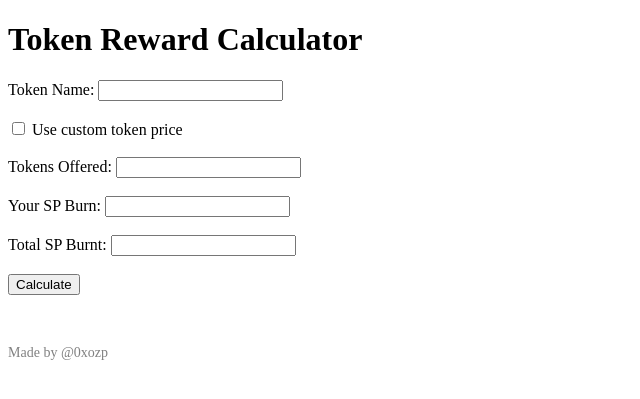
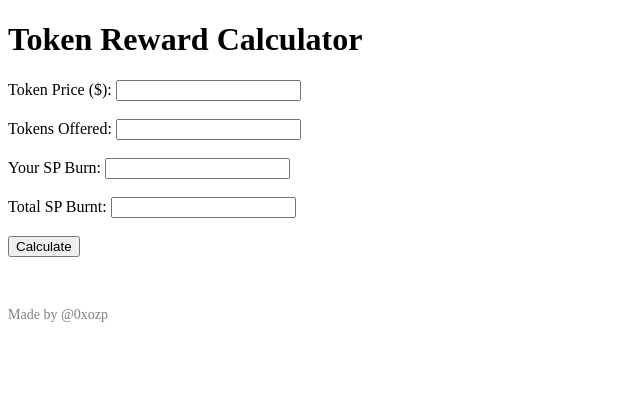
Before and after one commit to ozp3/Mocadrop-Calculator, a Flask app: page / in a window 1280 px wide. Shown: the top 399 px of the page, without its empty margins (0-640 px from the left). Run offline with Flask 3, Linux system fonts and the light colour scheme.

Commit message:
Update index.html

```diff
--- a/templates/index.html
+++ b/templates/index.html
@@ -8,36 +8,14 @@
   <body>
     <h1>Token Reward Calculator</h1>
     <form method="post">
-      <label for="token_name">Token Name:</label>
+      <label for="custom_price">Token Price ($):</label>
       <input
-        type="text"
-        id="token_name"
-        name="token_name"
-        {% if custom_price_checked %} disabled {% endif %}
+        type="number"
+        step="0.0001"
+        id="custom_price"
+        name="custom_price"
         required
       /><br /><br />
-
-      <label>
-        <input
-          type="checkbox"
-          id="custom_price_checkbox"
-          name="custom_price_checkbox"
-          {% if custom_price_checked %} checked {% endif %}
-          onchange="toggleCustomPrice(this)"
-        />
-        Use custom token price
-      </label><br /><br />
-
-      <div id="custom_price_div" style="display: none;">
-        <label for="custom_price">Custom Token Price ($):</label>
-        <input
-          type="number"
-          step="0.0001"
-          id="custom_price"
-          name="custom_price"
-          {% if custom_price_checked %} required {% endif %}
-        /><br /><br />
-      </div>
 
       <label for="tokens_offered">Tokens Offered:</label>
       <input
@@ -66,33 +44,12 @@
       <button type="submit">Calculate</button>
     </form>
 
-    <script>
-      function toggleCustomPrice(checkbox) {
-        const customPriceDiv = document.getElementById("custom_price_div");
-        const tokenNameInput = document.getElementById("token_name");
-
-        if (checkbox.checked) {
-          customPriceDiv.style.display = "block";
-          tokenNameInput.disabled = true;
-        } else {
-          customPriceDiv.style.display = "none";
-          tokenNameInput.disabled = false;
-        }
-      }
-
-      document.addEventListener("DOMContentLoaded", () => {
-        const checkbox = document.getElementById("custom_price_checkbox");
-        toggleCustomPrice(checkbox);
-      });
-    </script>
-
     {% if error %}
     <p style="color: red;">{{ error }}</p>
     {% endif %}
 
-    {% if token_name %}
+    {% if token_price %}
     <h2>Results</h2>
-    <p><strong>Token ID (If any):</strong> {{ token_name }}</p>
     <p><strong>Token Price:</strong> {{ token_price }}</p>
     <p><strong>Tokens Offered:</strong> {{ tokens_offered }}</p>
     <p><strong>Your SP Burn:</strong> {{ your_sp_burn }}</p>
```
